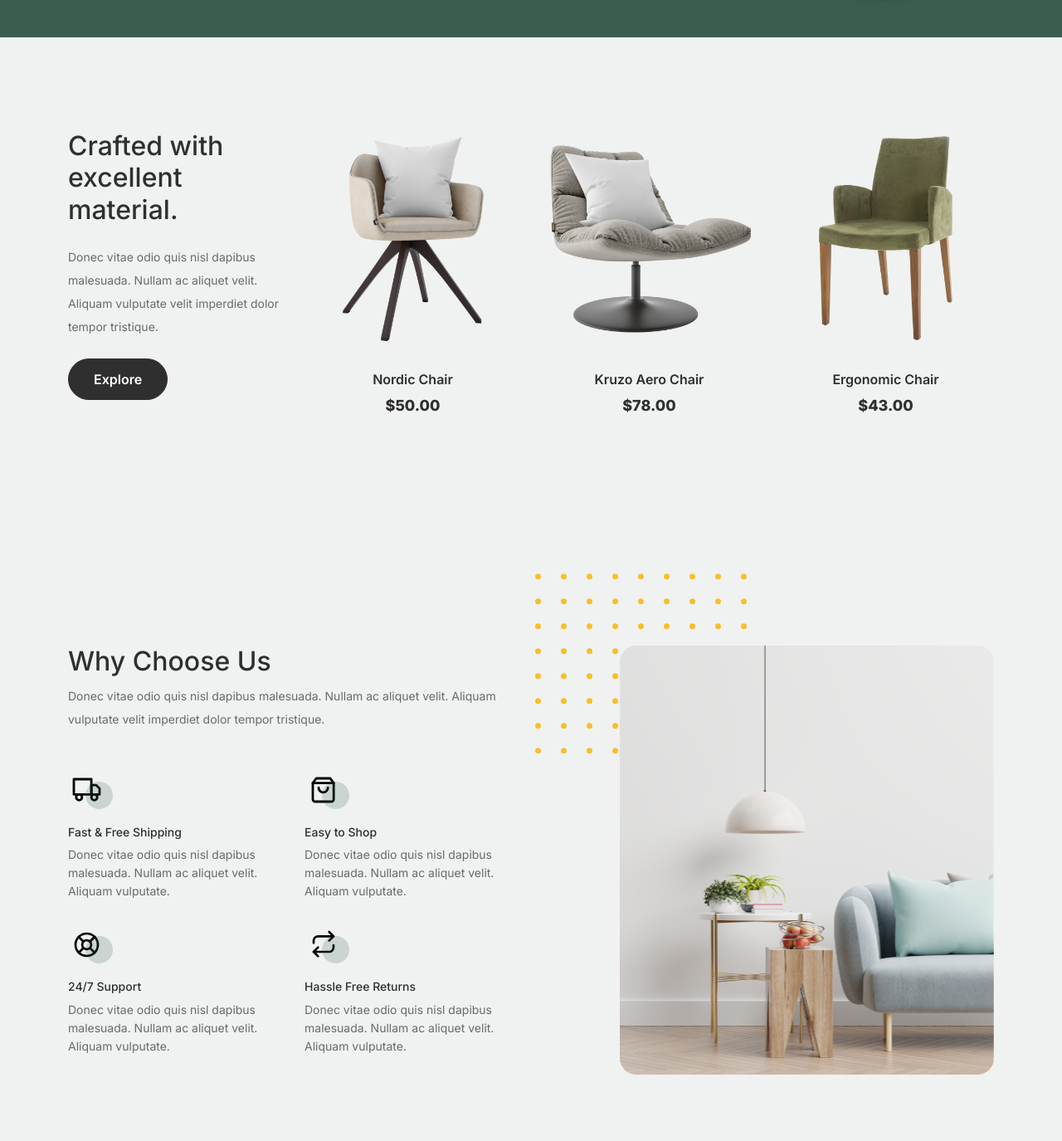
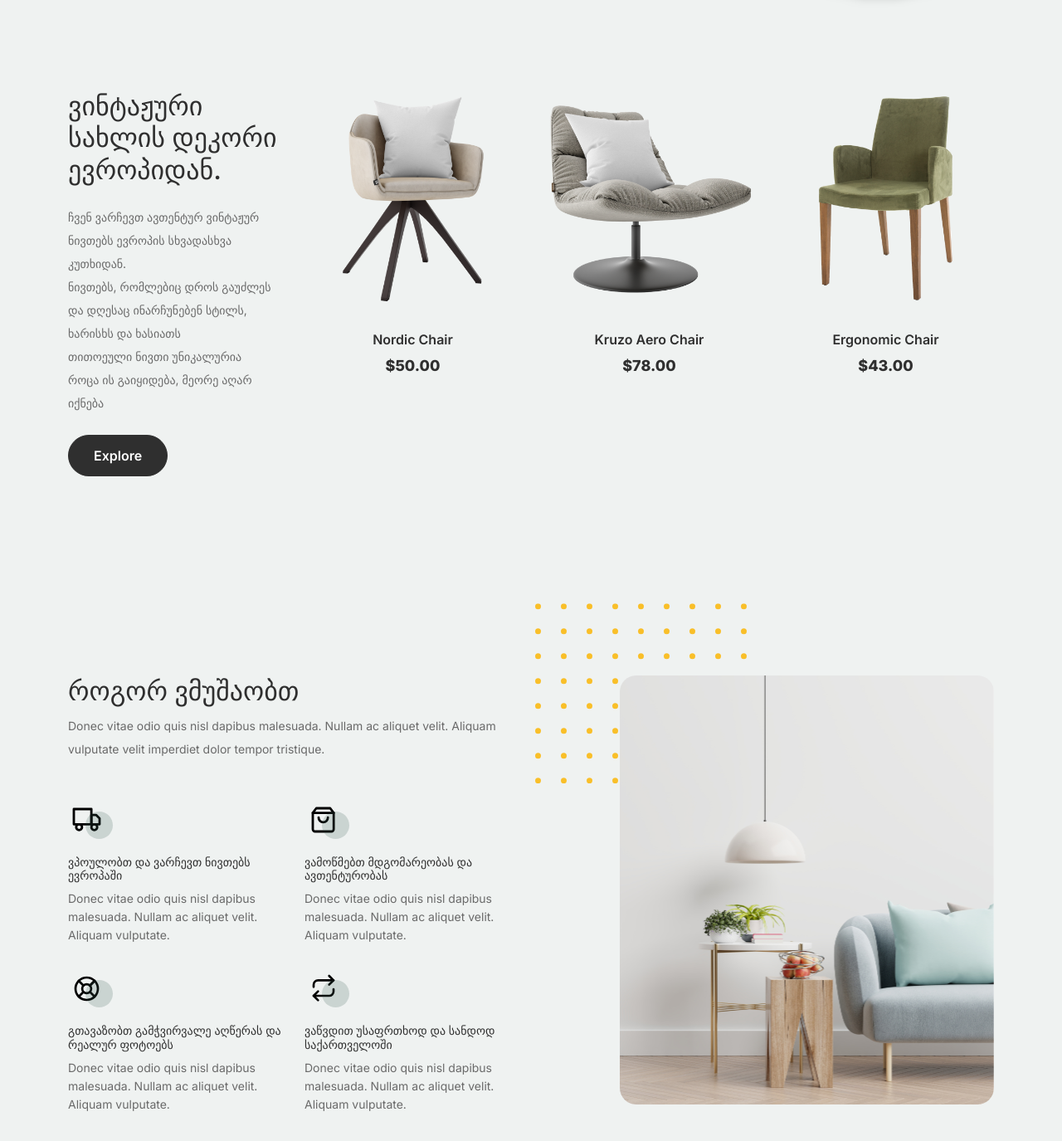
Before and after one commit to BE12q-fe/Website-demo, a plain HTML site: page index.html in a window 1280 px wide. Shown: the part 587-1962 px from the top of the page at 83% size. Drawn offline with Linux system fonts and the light colour scheme.

Commit message:
Update index.html

```diff
--- a/index.html
+++ b/index.html
@@ -21,7 +21,7 @@
 		<link href="https://cdnjs.cloudflare.com/ajax/libs/font-awesome/6.0.0-beta3/css/all.min.css" rel="stylesheet">
 		<link href="css/tiny-slider.css" rel="stylesheet">
 		<link href="css/style.css" rel="stylesheet">
-		<title>Furni Free Bootstrap 5 Template for Furniture and Interior Design Websites by Untree.co </title>
+		<title>ვინტიჯ ჰაუსი</title>
 	</head>
 
 	<body>
@@ -64,8 +64,8 @@
 					<div class="row justify-content-between">
 						<div class="col-lg-5">
 							<div class="intro-excerpt">
-								<h1>Modern Interior <span clsas="d-block">ვინტაჟური სახლის დეკორი ევროპიდან</span></h1>
-								<p class="mb-4">ექსკლუზიური ნივთები ისტორიით, რომლებიც თქვენს სახლს ხასიათს მატებენ. ისტორია, დიზაინი, ხარისხი</p>
+								<h1> <span clsas="d-block">იპოვე ნივთი, რომელიც მხოლოდ შენთვის არის</span></h1>
+								<p class="mb-4">ექსკლუზიური ნივთები ისტორიით, რომლებიც თქვენს სახლს ხასიათს მატებენ.</p>
 								<p><a href="" class="btn btn-secondary me-2">ყიდვა</a><a href="#" class="btn btn-white-outline">დათვალიერება</a></p>
 							</div>
 						</div>
@@ -86,8 +86,8 @@
 
 					<!-- Start Column 1 -->
 					<div class="col-md-12 col-lg-3 mb-5 mb-lg-0">
-						<h2 class="mb-4 section-title">Crafted with excellent material.</h2>
-						<p class="mb-4">Donec vitae odio quis nisl dapibus malesuada. Nullam ac aliquet velit. Aliquam vulputate velit imperdiet dolor tempor tristique. </p>
+						<h2 class="mb-4 section-title">ვინტაჟური სახლის დეკორი ევროპიდან.</h2>
+						<p class="mb-4">ჩვენ ვარჩევთ ავთენტურ ვინტაჟურ ნივთებს ევროპის სხვადასხვა კუთხიდან. </br> ნივთებს, რომლებიც დროს გაუძლეს და დღესაც ინარჩუნებენ სტილს, ხარისხს და ხასიათს </br> თითოეული ნივთი უნიკალურია </br>როცა ის გაიყიდება, მეორე აღარ იქნება </p>
 						<p><a href="shop.html" class="btn">Explore</a></p>
 					</div>
 					<!-- End Column 1 -->
@@ -144,7 +144,7 @@
 			<div class="container">
 				<div class="row justify-content-between">
 					<div class="col-lg-6">
-						<h2 class="section-title">Why Choose Us</h2>
+						<h2 class="section-title">როგორ ვმუშაობთ</h2>
 						<p>Donec vitae odio quis nisl dapibus malesuada. Nullam ac aliquet velit. Aliquam vulputate velit imperdiet dolor tempor tristique.</p>
 
 						<div class="row my-5">
@@ -153,7 +153,7 @@
 									<div class="icon">
 										<img src="images/truck.svg" alt="Image" class="imf-fluid">
 									</div>
-									<h3>Fast &amp; Free Shipping</h3>
+									<h3>ვპოულობთ და ვარჩევთ ნივთებს ევროპაში</h3>
 									<p>Donec vitae odio quis nisl dapibus malesuada. Nullam ac aliquet velit. Aliquam vulputate.</p>
 								</div>
 							</div>
@@ -163,7 +163,7 @@
 									<div class="icon">
 										<img src="images/bag.svg" alt="Image" class="imf-fluid">
 									</div>
-									<h3>Easy to Shop</h3>
+									<h3>ვამოწმებთ მდგომარეობას და ავთენტურობას</h3>
 									<p>Donec vitae odio quis nisl dapibus malesuada. Nullam ac aliquet velit. Aliquam vulputate.</p>
 								</div>
 							</div>
@@ -173,7 +173,7 @@
 									<div class="icon">
 										<img src="images/support.svg" alt="Image" class="imf-fluid">
 									</div>
-									<h3>24/7 Support</h3>
+									<h3>გთავაზობთ გამჭვირვალე აღწერას და რეალურ ფოტოებს</h3>
 									<p>Donec vitae odio quis nisl dapibus malesuada. Nullam ac aliquet velit. Aliquam vulputate.</p>
 								</div>
 							</div>
@@ -183,7 +183,7 @@
 									<div class="icon">
 										<img src="images/return.svg" alt="Image" class="imf-fluid">
 									</div>
-									<h3>Hassle Free Returns</h3>
+									<h3>ვაწვდით უსაფრთხოდ და სანდოდ საქართველოში</h3>
 									<p>Donec vitae odio quis nisl dapibus malesuada. Nullam ac aliquet velit. Aliquam vulputate.</p>
 								</div>
 							</div>
```
